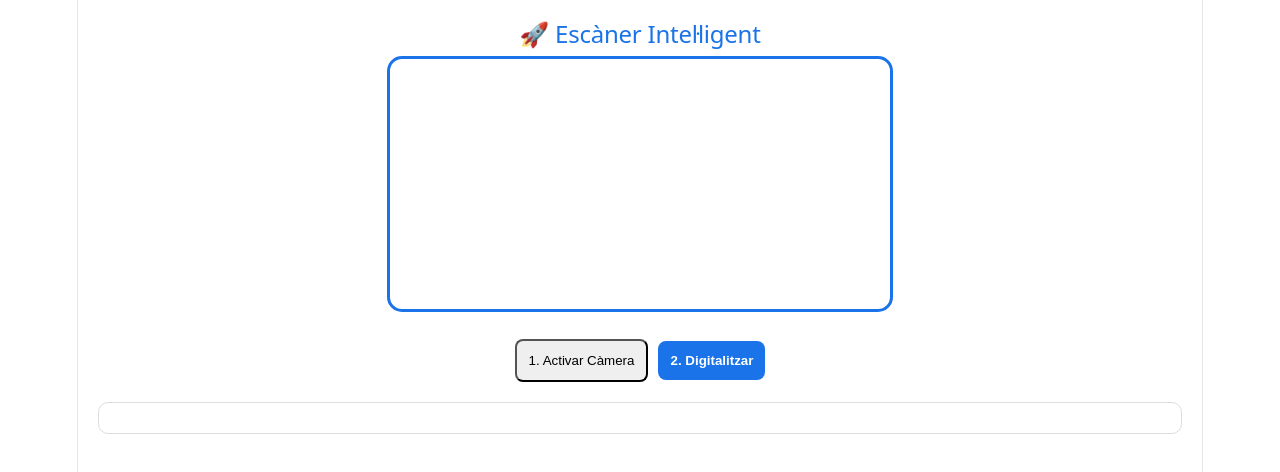
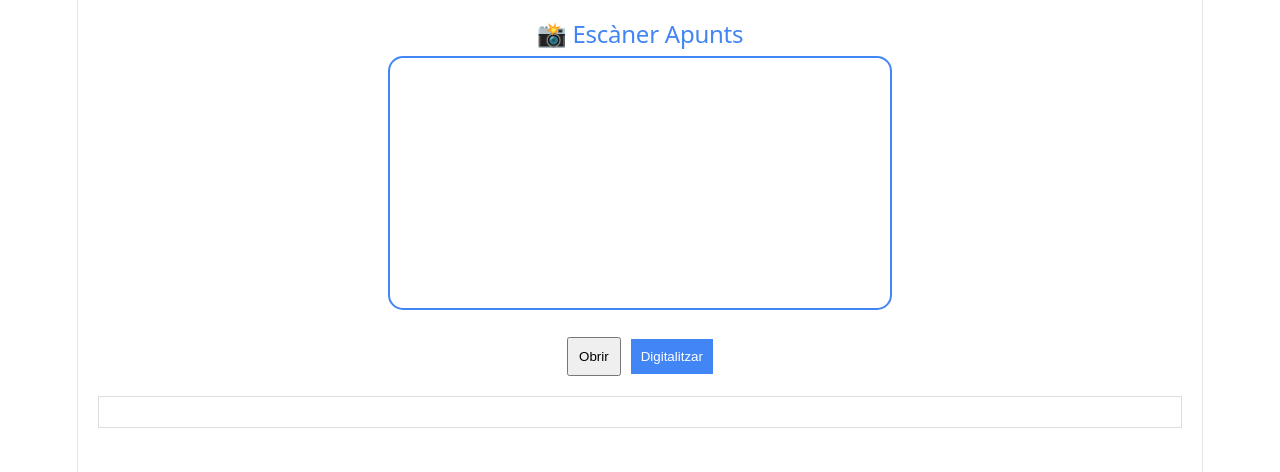
Before and after one commit to smenend1/meus-apunts-pwa, a React (Vite) app: page / in a window 1280 px wide. Shown: the top 472 px of the page. Built offline with nearby package versions, Linux system fonts and the light colour scheme.

Commit message:
Add files via upload

```diff
--- a/src/App.jsx
+++ b/src/App.jsx
@@ -6,6 +6,7 @@ function App() {
   const videoRef = useRef(null);
   const canvasRef = useRef(null);
 
+  // ⚠️ Torna a enganxar la clau aquí (assegura't que no hi hagi espais al final)
   const GEMINI_API_KEY = "AIzaSyAaXi8T8JMBf2epxzDBl3yj3HvolbrzA4k";
 
   const startCamera = async () => {
@@ -15,7 +16,7 @@ function App() {
       });
       if (videoRef.current) videoRef.current.srcObject = stream;
     } catch (err) {
-      alert("Error: Revisa els permisos de la càmera.");
+      alert("Error de càmera: Revisa els permisos.");
     }
   };
 
@@ -30,29 +31,17 @@ function App() {
     const base64Image = canvas.toDataURL('image/jpeg', 0.8).split(',')[1];
 
     setLoading(true);
-    setText("Provant de connectar amb el cervell de la IA...");
-
-    // Llista de models per provar en ordre de modernitat
-    const modelsToTry = [
-      "gemini-1.5-flash-latest",
-      "gemini-1.5-flash",
-      "gemini-pro-vision"
-    ];
-
-    let success = false;
-    let lastError = "";
-
-    for (const model of modelsToTry) {
-      if (success) break;
+    setText("Analitzant...");
 
     try {
-        const response = await fetch(`https://generativelanguage.googleapis.com/v1beta/models/${model}:generateContent?key=${GEMINI_API_KEY}`, {
+      // HEM CANVIAT A v1 i gemini-1.5-flash (la combinació més estable)
+      const response = await fetch(`https://generativelanguage.googleapis.com/v1/models/gemini-1.5-flash:generateContent?key=${GEMINI_API_KEY}`, {
         method: 'POST',
         headers: { 'Content-Type': 'application/json' },
         body: JSON.stringify({
           contents: [{
             parts: [
-                { text: "Ets un expert en apunts. Transcriu el text d'aquesta imatge en català, neteja errors i resol exercicis si n'hi ha." },
+              { text: "Ets un expert en transcripció d'apunts. Analitza la imatge i passa el contingut a net en català." },
               { inline_data: { mime_type: "image/jpeg", data: base64Image } }
             ]
           }]
@@ -63,41 +52,34 @@ function App() {
 
       if (data.candidates && data.candidates[0].content) {
         setText(data.candidates[0].content.parts[0].text);
-          success = true;
       } else if (data.error) {
-          lastError = data.error.message;
-          console.log(`Model ${model} ha fallat:`, lastError);
+        setText(`Google diu: ${data.error.message}`);
+      } else {
+        setText("No s'ha rebut text. Prova de nou.");
       }
     } catch (err) {
-        lastError = "Error de xarxa";
+      setText("Error de xarxa.");
+    } finally {
+      setLoading(false);
     }
-    }
-
-    if (!success) {
-      setText(`❌ No hem pogut connectar. Google diu: ${lastError}\n\nConsell: Revisa que la teva API KEY sigui correcta.`);
-    }
-    setLoading(false);
   };
 
   return (
     <div style={{ padding: '20px', textAlign: 'center', fontFamily: 'sans-serif' }}>
-      <h2 style={{ color: '#1a73e8' }}>🚀 Escàner Intel·ligent</h2>
-      <video ref={videoRef} autoPlay playsInline muted style={{ width: '100%', maxWidth: '500px', borderRadius: '15px', border: '3px solid #1a73e8' }} />
+      <h2 style={{ color: '#4285F4' }}>📸 Escàner Apunts</h2>
+      <video ref={videoRef} autoPlay playsInline muted style={{ width: '100%', maxWidth: '500px', borderRadius: '15px', border: '2px solid #4285F4' }} />
       <canvas ref={canvasRef} style={{ display: 'none' }} />
       <div style={{ margin: '20px' }}>
-        <button onClick={startCamera} style={btnS}>1. Activar Càmera</button>
-        <button onClick={processWithGemini} disabled={loading} style={btnP}>
-          {loading ? "Provant models..." : "2. Digitalitzar"}
+        <button onClick={startCamera} style={{ padding: '10px' }}>Obrir</button>
+        <button onClick={processWithGemini} disabled={loading} style={{ padding: '10px', background: '#4285F4', color: 'white', border: 'none', marginLeft: '10px' }}>
+          {loading ? "Analitzant..." : "Digitalitzar"}
         </button>
       </div>
-      <div style={{ textAlign: 'left', background: 'white', padding: '15px', borderRadius: '10px', border: '1px solid #ddd' }}>
+      <div style={{ textAlign: 'left', background: 'white', padding: '15px', border: '1px solid #ddd' }}>
         <p style={{ whiteSpace: 'pre-wrap' }}>{text}</p>
       </div>
     </div>
   );
 }
 
-const btnS = { padding: '12px', marginRight: '10px', borderRadius: '8px', cursor: 'pointer' };
-const btnP = { padding: '12px', backgroundColor: '#1a73e8', color: 'white', border: 'none', borderRadius: '8px', fontWeight: 'bold' };
-
 export default App;
```
Lines whose indentation alone changed are shown as unchanged.
